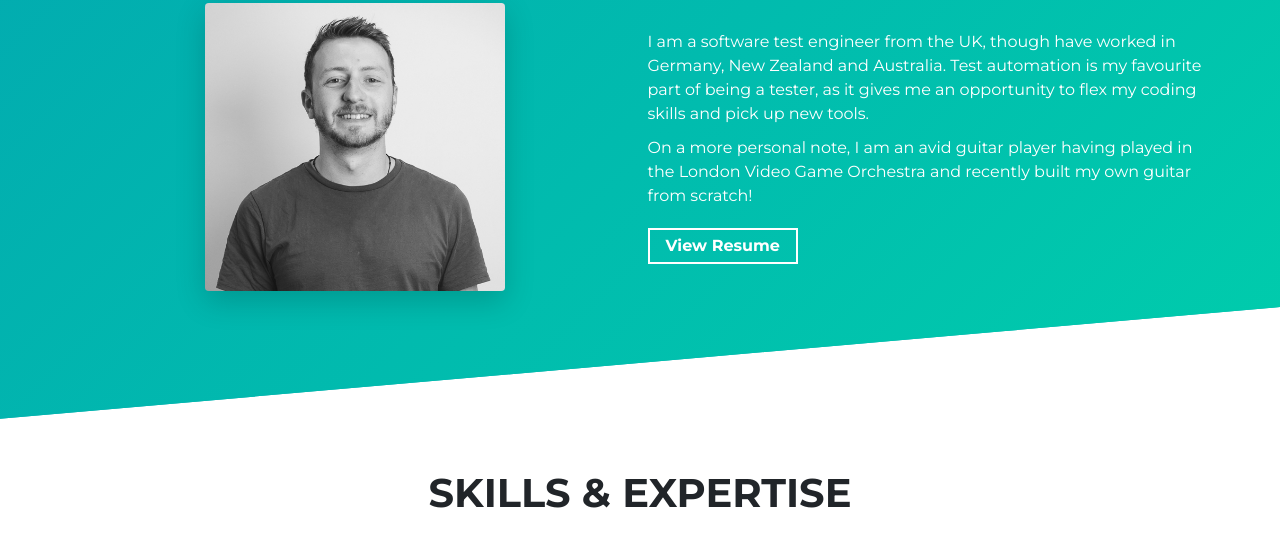
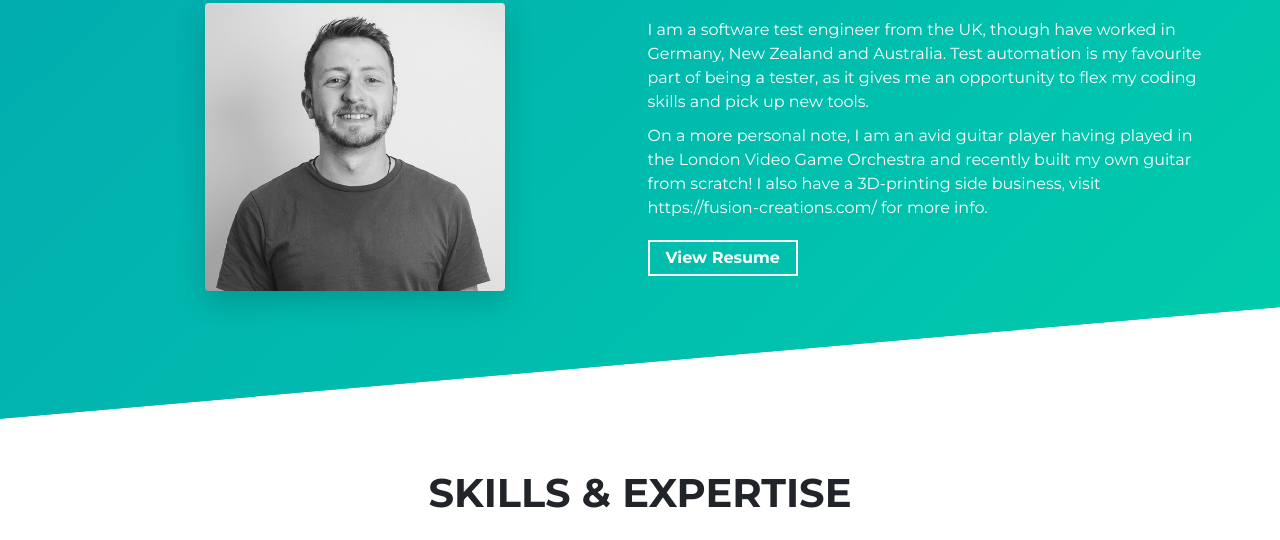
Before and after one commit to rhys-thomas-QA/portfolio, a website built with Parcel: page src/index.html in a window 1280 px wide. Shown: the part 940-1480 px from the top of the page. Built offline with nearby package versions, Linux system fonts and the light colour scheme; files whose address does not match are found by name.

Commit message:
Update index.html

```diff
--- a/src/index.html
+++ b/src/index.html
@@ -65,7 +65,7 @@
             </p>
             <p class="about-wrapper__info-text">
               On a more personal note, I am an avid guitar player having played in the London Video Game Orchestra and
-              recently built my own guitar from scratch!
+              recently built my own guitar from scratch! I also have a 3D-printing side business, visit https://fusion-creations.com/ for more info.
             </p>
             <span class="d-flex mt-3">
               <a target="_blank" class="cta-btn cta-btn--resume" href="./assets/resume.pdf">
```
